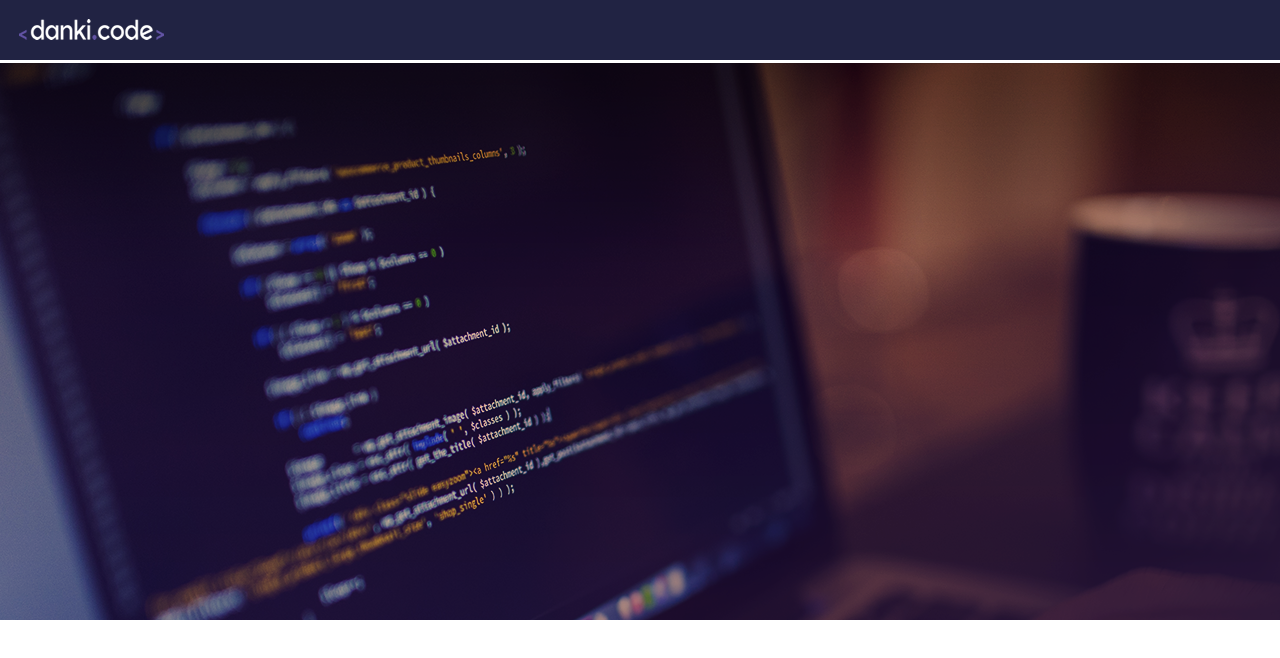
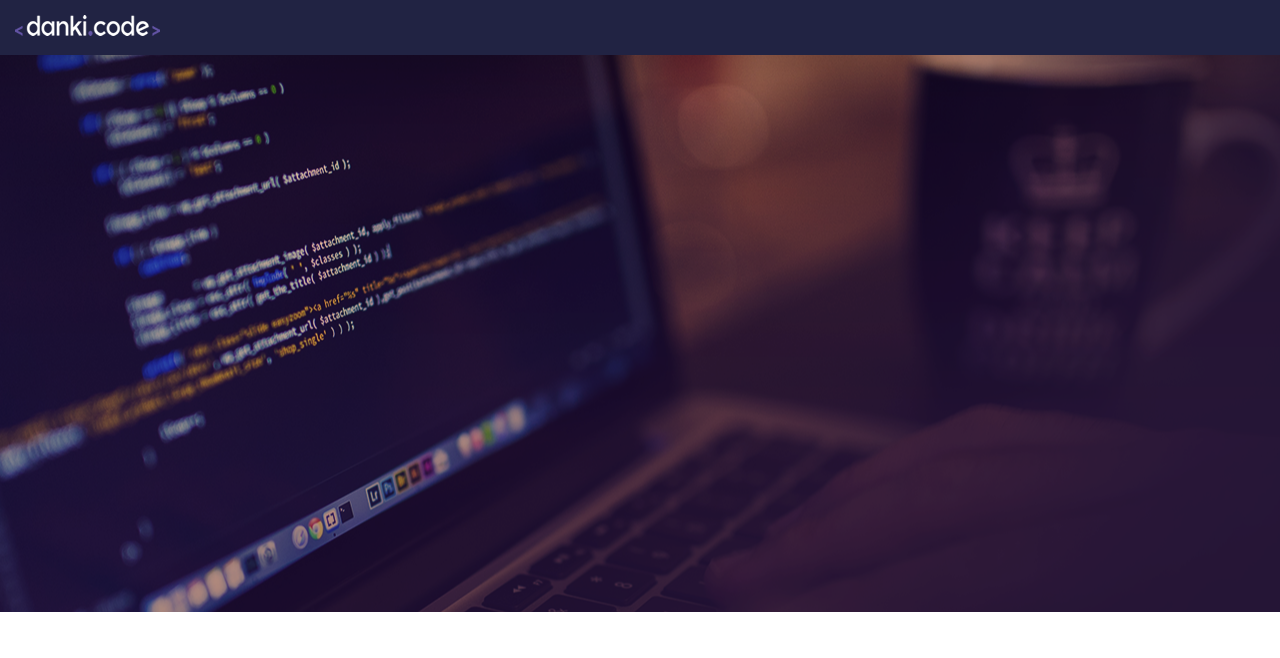
Before and after one commit to theKlysm/danki-fec-project1-landpage, a plain HTML site: page index.html in a window 1280 px wide. Drawn offline with Linux system fonts and the light colour scheme.

Commit message:
add background image in container-banner

```diff
--- a/css/style.css
+++ b/css/style.css
@@ -19,11 +19,12 @@
 }
 
 .header img{
-    margin: 19px;
+    margin: 15px;
 }
 
 .container-banner{
     width: 100%;
     height: 557px;
     background-image: url('../images/header_bg.png');
+    background-position: center;
 }
```
